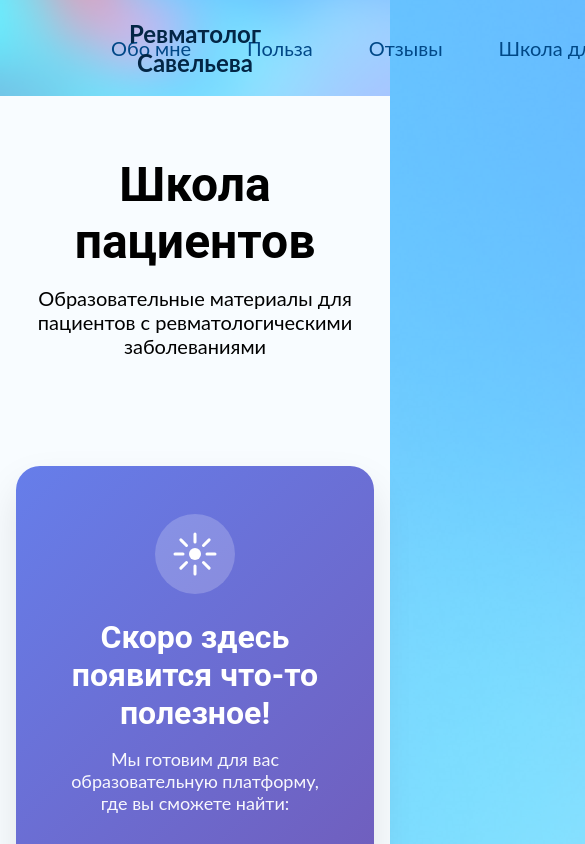
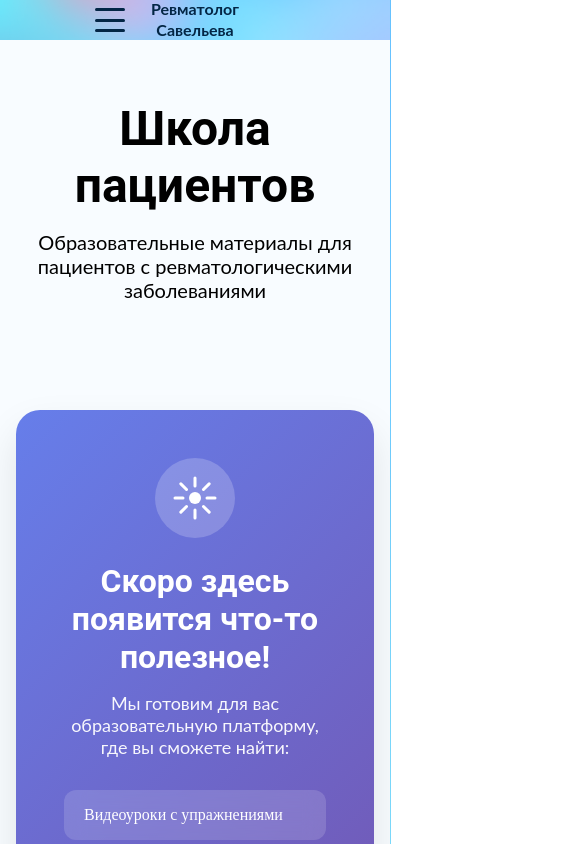
Before and after one commit to Nadya-Semyonova/doctorSavelieva, a React (Vite) app: page /school in a window 390 px wide. Shown: the top 844 px of the page, 585 px wide, since content can reach past the window. Built offline with nearby package versions, Linux system fonts and the light colour scheme.

Commit message:
адаптив для хедера и хиро

```diff
--- a/src/layouts/Header/Header.module.css
+++ b/src/layouts/Header/Header.module.css
@@ -110,21 +110,154 @@
   outline-offset: 2px;
 }
 
-/* Адаптивность - планшеты
-@media (max-width: 992px) {
-  .navLink {
-    min-width: 120px;
-    height: 44px;
-    font-size: var(--font-size-sm);
-  }
+/* ========== Бургер-меню (по умолчанию скрыто) ========== */
+.burgerMenu {
+  display: none;
+}
 
-  .buttonConsultation {
-    min-width: 260px;
-    height: 44px;
-    font-size: var(--font-size-sm);
+.burgerButton {
+  display: none;
+}
+
+/* ========== Планшеты (768px - 991px) ========== */
+@media (max-width: 991px) {
+  .container {
+    gap: var(--spacing-sm);
   }
 
   .navList {
     gap: var(--spacing-md);
   }
-} */
+
+  .navLink {
+    padding: var(--spacing-sm) var(--spacing-sm);
+    font-size: 1rem;
+  }
+
+  .buttonConsultation {
+    min-width: 200px;
+    padding: 0 var(--spacing-md);
+    font-size: 1rem;
+  }
+}
+
+/* ========== Мобильные (до 767px) ========== */
+@media (max-width: 767px) {
+  .container {
+    padding: var(--spacing-sm) var(--container-padding);
+  }
+
+  /* Скрываем обычную навигацию */
+  .nav {
+    display: none;
+  }
+
+  /* Показываем бургер */
+  .burgerMenu {
+    display: block;
+  }
+
+  .burgerButton {
+    display: flex;
+    flex-direction: column;
+    justify-content: space-between;
+    width: 30px;
+    height: 24px;
+    background: none;
+    border: none;
+    cursor: pointer;
+    padding: 0;
+    z-index: 1001;
+    position: relative;
+  }
+
+  .burgerLine {
+    width: 100%;
+    height: 3px;
+    background-color: var(--color-text-primary);
+    border-radius: 3px;
+    transition: all var(--transition-fast);
+  }
+
+  /* Анимация открытого бургера */
+  .burgerButton.open .burgerLine:nth-child(1) {
+    transform: translateY(10px) rotate(45deg);
+  }
+
+  .burgerButton.open .burgerLine:nth-child(2) {
+    opacity: 0;
+  }
+
+  .burgerButton.open .burgerLine:nth-child(3) {
+    transform: translateY(-10px) rotate(-45deg);
+  }
+
+  /* Мобильное меню */
+  .mobileNav {
+    position: absolute;
+    top: 100%;
+    left: 0;
+    right: 0;
+    background-color: var(--color-bg-primary);
+    padding: var(--spacing-md);
+    box-shadow: var(--shadow-md);
+    z-index: 999;
+    border-top: 1px solid rgba(0, 0, 0, 0.1);
+  }
+
+  .mobileNavList {
+    display: flex;
+    flex-direction: column;
+    gap: var(--spacing-sm);
+    list-style: none;
+    margin: 0;
+    padding: 0;
+  }
+
+  .mobileNavItem {
+    margin: 0;
+  }
+
+  .mobileNavLink {
+    width: 100%;
+    padding: var(--spacing-md);
+    text-align: left;
+    background: none;
+    border: none;
+    font-family: var(--font-secondary);
+    font-size: 1.125rem;
+    font-weight: var(--font-weight-regular);
+    color: var(--button-text-secondary);
+    cursor: pointer;
+    transition: background-color var(--transition-fast);
+    border-radius: var(--border-radius-sm);
+  }
+
+  .mobileNavLink:hover {
+    background-color: var(--color-bg-accent);
+  }
+
+  .mobileConsultBtn {
+    width: 100%;
+    margin-top: var(--spacing-sm);
+    background-color: var(--button-bg-color-blue);
+    color: var(--button-text-primary);
+    border: none;
+    padding: var(--spacing-md);
+    border-radius: var(--border-radius-md);
+    font-family: var(--font-secondary);
+    font-size: 1rem;
+    font-weight: var(--font-weight-bold);
+    cursor: pointer;
+  }
+
+  /* Уменьшаем кнопку консультации в десктопной части */
+  .consultationButton {
+    display: none;
+  }
+
+  /* Логотип на мобильных */
+  .logoCenter {
+    flex-shrink: 1;
+  }
+}
--- a/src/layouts/Header/Header.tsx
+++ b/src/layouts/Header/Header.tsx
@@ -1,4 +1,5 @@
 import { NavLink, Link, useLocation, useNavigate } from "react-router-dom";
+import { useState } from "react";
 import type { IHeader } from "../../types/types";
 import ButtonDefault from "../../shared/ui/Button/ButtonDefault";
 import styles from "./Header.module.css";
@@ -8,11 +9,13 @@ export default function Header({ onNavigate, onConsultationClick }: IHeader) {
   const location = useLocation();
   const navigate = useNavigate();
   const isHomePage = location.pathname === "/";
+  const [isMobileMenuOpen, setIsMobileMenuOpen] = useState(false);
 
   const handleScrollToSection = (sectionId: string) => {
     const element = document.getElementById(sectionId);
     if (element) {
       element.scrollIntoView({ behavior: "smooth", block: "start" });
+      setIsMobileMenuOpen(false); // Закрываем меню после клика
     }
   };
 
@@ -27,11 +30,12 @@ export default function Header({ onNavigate, onConsultationClick }: IHeader) {
         handleScrollToSection(sectionId);
       }, 100);
     }
+    setIsMobileMenuOpen(false);
   };
 
-  // Новый обработчик для перехода на страницу школы
   const handleSchoolClick = () => {
     navigate("/school");
+    setIsMobileMenuOpen(false);
   };
 
   const handleConsultation = () => {
@@ -45,14 +49,24 @@ export default function Header({ onNavigate, onConsultationClick }: IHeader) {
         handleScrollToSection("appointment");
       }, 100);
     }
+    setIsMobileMenuOpen(false);
   };
+
+  // Навигационные пункты для переиспользования
+  const navItems = [
+    { id: "about", label: "Обо мне" },
+    { id: "benefit", label: "Польза" },
+    { id: "reviews", label: "Отзывы" },
+  ];
 
   return (
     <header className={styles.header}>
       <div className={styles.container}>
+        {/* Десктопная навигация */}
         <nav className={styles.nav} aria-label="Основная навигация">
           <ul className={styles.navList}>
-            <li className={styles.navItem}>
+            {navItems.map((item) => (
+              <li key={item.id} className={styles.navItem}>
                 <NavLink
                   to="/"
                   className={({ isActive }) =>
@@ -60,43 +74,14 @@ export default function Header({ onNavigate, onConsultationClick }: IHeader) {
                   }
                   onClick={(e) => {
                     e.preventDefault();
-                  handleNavClick("about");
+                    handleNavClick(item.id);
                   }}
-                aria-label="Перейти к разделу обо мне"
+                  aria-label={`Перейти к разделу ${item.label.toLowerCase()}`}
                 >
-                Обо мне
+                  {item.label}
                 </NavLink>
               </li>
-            <li className={styles.navItem}>
-              <NavLink
-                to="/"
-                className={({ isActive }) =>
-                  isActive ? `${styles.navLink} ${styles.active}` : styles.navLink
-                }
-                onClick={(e) => {
-                  e.preventDefault();
-                  handleNavClick("benefit");
-                }}
-                aria-label="Перейти к разделу о пользе"
-              >
-                Польза
-              </NavLink>
-            </li>
-            <li className={styles.navItem}>
-              <NavLink
-                to="/"
-                className={({ isActive }) =>
-                  isActive ? `${styles.navLink} ${styles.active}` : styles.navLink
-                }
-                onClick={(e) => {
-                  e.preventDefault();
-                  handleNavClick("reviews");
-                }}
-                aria-label="Перейти к разделу отзывов"
-              >
-                Отзывы
-              </NavLink>
-            </li>
+            ))}
             <li className={styles.navItem}>
               <NavLink
                 to="/school"
@@ -114,9 +99,13 @@ export default function Header({ onNavigate, onConsultationClick }: IHeader) {
             </li>
           </ul>
         </nav>
+
+        {/* Логотип */}
         <div className={styles.logoCenter}>
           <Logo />
         </div>
+
+        {/* Десктопная кнопка консультации */}
         <div className={styles.consultationButton}>
           <Link
             to="/"
@@ -134,6 +123,53 @@ export default function Header({ onNavigate, onConsultationClick }: IHeader) {
             />
           </Link>
         </div>
+
+        {/* Бургер-меню для мобильных */}
+        <div className={styles.burgerMenu}>
+          <button
+            className={`${styles.burgerButton} ${isMobileMenuOpen ? styles.open : ""}`}
+            onClick={() => setIsMobileMenuOpen(!isMobileMenuOpen)}
+            aria-label={isMobileMenuOpen ? "Закрыть меню" : "Открыть меню"}
+            aria-expanded={isMobileMenuOpen}
+          >
+            <span className={styles.burgerLine}></span>
+            <span className={styles.burgerLine}></span>
+            <span className={styles.burgerLine}></span>
+          </button>
+
+          {isMobileMenuOpen && (
+            <nav className={styles.mobileNav}>
+              <ul className={styles.mobileNavList}>
+                {navItems.map((item) => (
+                  <li key={item.id} className={styles.mobileNavItem}>
+                    <button
+                      className={styles.mobileNavLink}
+                      onClick={() => handleNavClick(item.id)}
+                    >
+                      {item.label}
+                    </button>
+                  </li>
+                ))}
+                <li className={styles.mobileNavItem}>
+                  <button
+                    className={styles.mobileNavLink}
+                    onClick={handleSchoolClick}
+                  >
+                    Школа для пациентов
+                  </button>
+                </li>
+                <li className={styles.mobileNavItem}>
+                  <button
+                    className={styles.mobileConsultBtn}
+                    onClick={handleConsultation}
+                  >
+                    Записаться на консультацию
+                  </button>
+                </li>
+              </ul>
+            </nav>
+          )}
+        </div>
       </div>
     </header>
   );
--- a/src/main.tsx
+++ b/src/main.tsx
@@ -4,9 +4,6 @@ import "./styles/global.css";
 import "./styles/variables.css";
 import App from "./app/App";
 
-// Инициализация EmailJS - замените на свой PUBLIC KEY
-// emailjs.init('YOUR_PUBLIC_KEY');
-
 createRoot(document.getElementById("root")!).render(
   <StrictMode>
     <App />
--- a/src/shared/ui/Logo/Logo.module.css
+++ b/src/shared/ui/Logo/Logo.module.css
@@ -11,7 +11,7 @@
 }
 
 .logo:focus-visible {
-  outline: 2px solid var(--primary-color, #06c);
+  outline: 2px solid var(--color-primary);
   outline-offset: 2px;
   border-radius: 4px;
 }
@@ -21,4 +21,22 @@
   font-size: var(--font-size-text);
   font-weight: var(--font-weight-bold);
   color: var(--color-text-primary);
+  line-height: 1.3;
 }
+
+/* Планшеты */
+@media (max-width: 991px) {
+  .logoText {
+    font-size: 1.25rem; /* Уменьшаем на планшетах */
+  }
+}
+
+/* Мобильные - текст в две строки */
+@media (max-width: 767px) {
+  .logoText {
+    font-size: 1rem;
+    max-width: 140px;
+    display: block;
+    word-break: break-word;
+  }
+}
```
Also changed, not shown: src/layouts/Header/BurgerMenu.tsx (added, +32 -0 lines), src/sections/Hero/Hero.module.css (+48 -10 lines), src/styles/global.css (line endings or trailing spaces), src/styles/variables.css (line endings or trailing spaces). Lines whose indentation alone changed are shown as unchanged.
